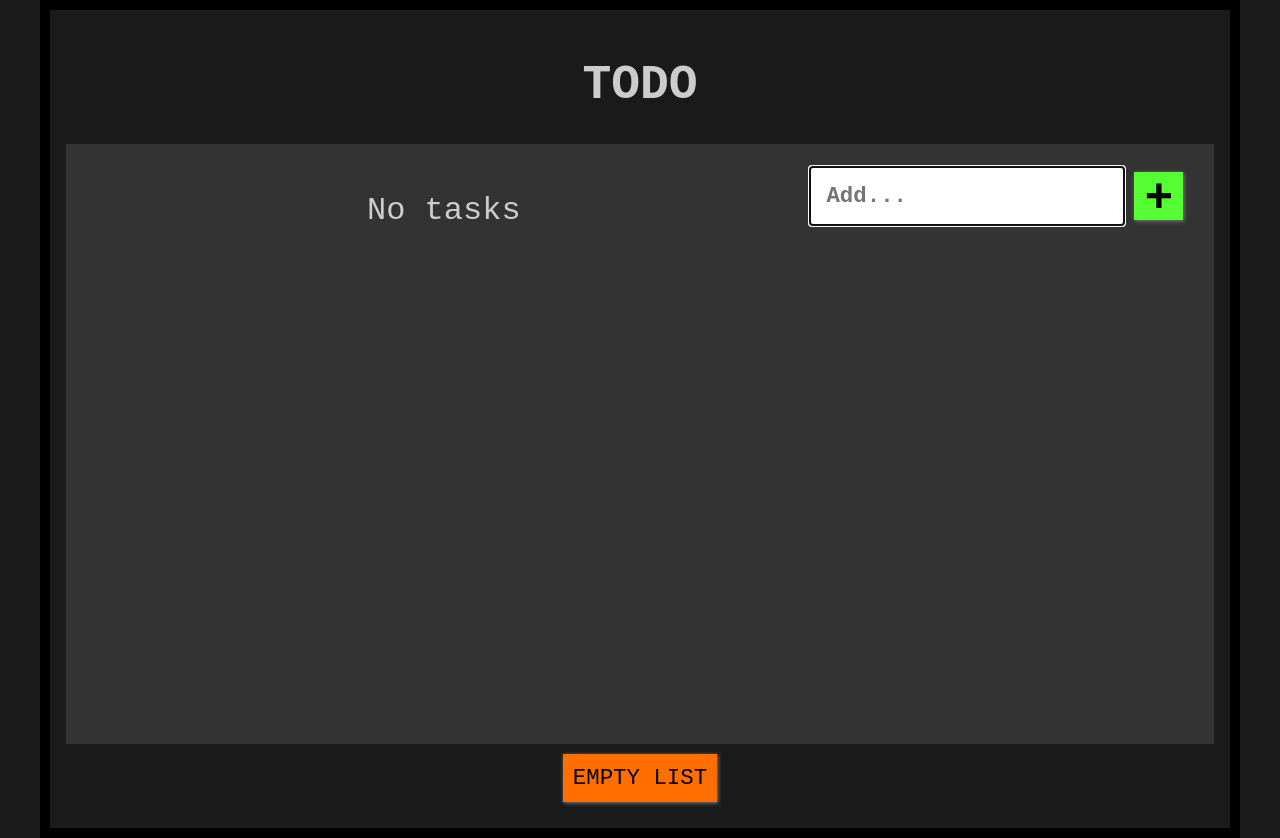
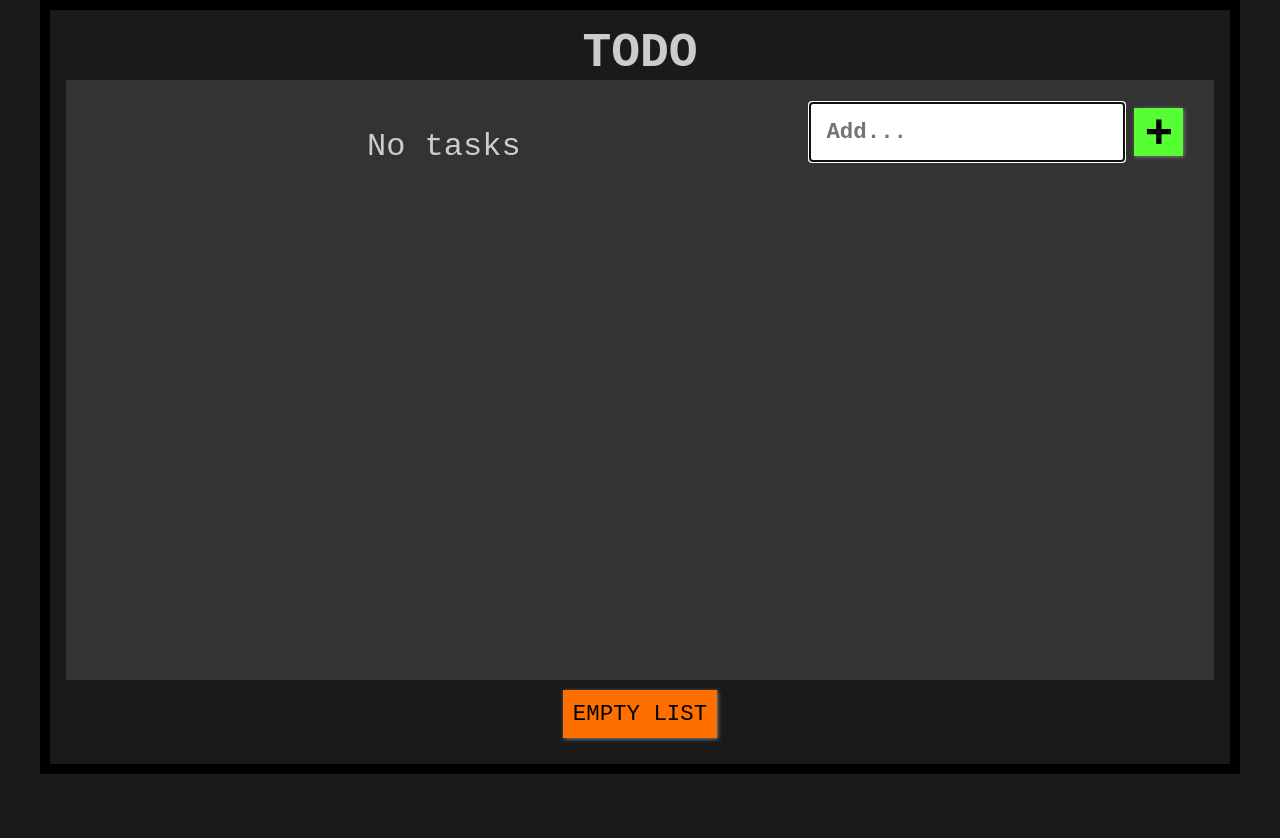
Before and after one commit to FredrikAndersson-MU24/exam-typescript-react, a React (Vite) app: page / in a window 1280 px wide. After the commit the page ends 800 px from the top, so only its background shows below. Built offline with nearby package versions, Linux system fonts and the light colour scheme.

Commit message:
some tweaks to the responsive styling

```diff
--- a/src/style/style.css
+++ b/src/style/style.css
@@ -19,7 +19,7 @@ body {
 main {
   margin: auto;
   min-width: 400px;
-  max-width: 1200px;
+
   background-color: var(--background-color);
   display: flex;
   flex-direction: column;
@@ -28,7 +28,9 @@ main {
   user-select: none;
   border: 10px solid black;
 }
+
 h1 {
+  margin: 0;
   font-family: var(--font-family);
   font-size: 3rem;
   color: var(--font-color);
@@ -86,11 +88,22 @@ li:active {
   .input-list-wrapper {
     display: flex;
     flex-direction: row-reverse;
-    flex-grow: 1;
-    background-color: var(--ul-background-color);
-    width: 100%;
-    height: 600px;
-    padding: 1rem;
+  }
+  main {
+    min-width: 400px;
+    max-width: 1200px;
+    height: auto;
+  }
+}
+@media (max-height: 420px) {
+  .input-list-wrapper {
+    display: flex;
+    flex-direction: row-reverse;
+    max-height: 80%;
+  }
+  main {
+    min-width: 400px;
+    height: 100vh;
   }
 }
 .input-text {
```
